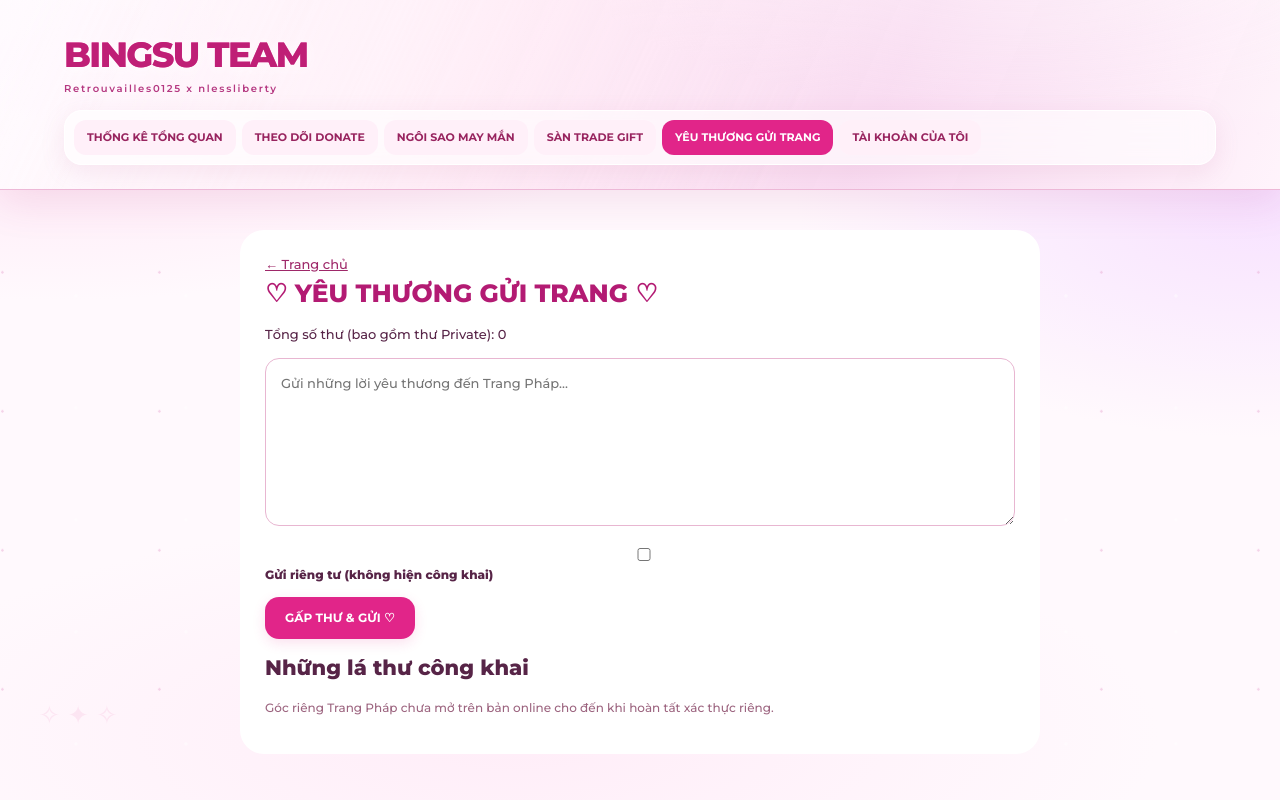
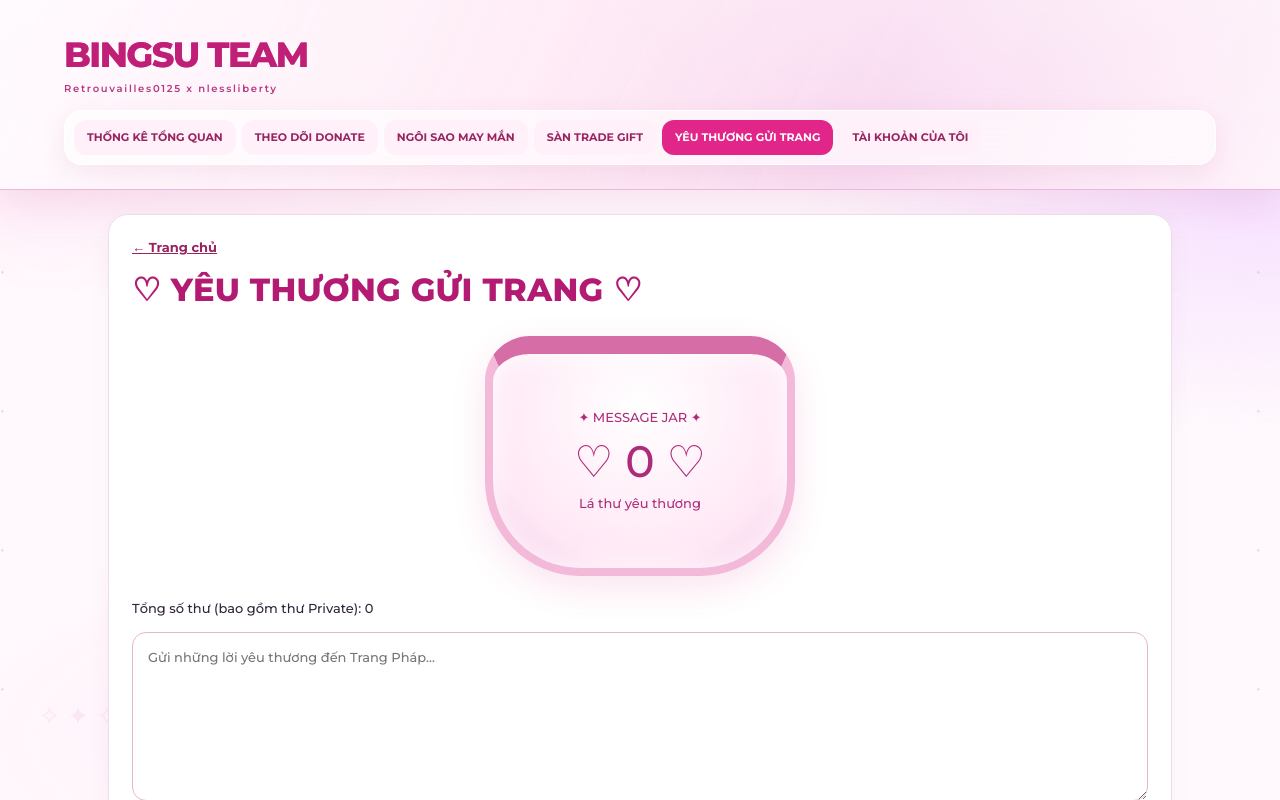
Before and after one commit to retrouvailles0125-bst/bingsu-team-v40, a Next.js app: page /love in a window 1280 px wide. Shown: the top 800 px of the page. Built offline with nearby package versions, Linux system fonts and the light colour scheme; no server answers; the database is empty.

Commit message:
style(v40): align LovePage.tsx with original V40 theme

```diff
--- a/src/features/love/LovePage.tsx
+++ b/src/features/love/LovePage.tsx
@@ -6,4 +6,4 @@ export default function Love(){const [body,setBody]=useState(''),[privateLetter,
 async function refresh(){const [{data},{data:count}]=await Promise.all([db.from('love_messages').select('id,body,created_at').eq('is_private',false).eq('hidden',false).order('created_at',{ascending:false}).limit(30),db.rpc('love_message_total')]);setLetters(data||[]);setTotal(Number(count||0))}
 useEffect(()=>{refresh()},[]);
 async function send(e:React.FormEvent){e.preventDefault();setNotice('');const {data:{user}}=await db.auth.getUser();if(!user){setNotice('Đăng nhập để gửi thư.');return}const {error}=await db.from('love_messages').insert({author_id:user.id,body:body.trim(),is_private:privateLetter});if(error)setNotice(error.message);else{setBody('');setNotice('Đã gửi thư thành công!');refresh()}}
-return <main style={{maxWidth:800,margin:'40px auto',padding:25,background:'white',borderRadius:24}}><Link href='/'>← Trang chủ</Link><h1 style={{color:'#b31b73'}}>♡ YÊU THƯƠNG GỬI TRANG ♡</h1><p>Tổng số thư (bao gồm thư Private): <strong>{total}</strong></p><form onSubmit={send}><textarea required maxLength={5000} rows={7} style={{width:'100%',padding:15,borderRadius:14,border:'1px solid #e8b6d1'}} placeholder='Gửi những lời yêu thương đến Trang Pháp...' value={body} onChange={e=>setBody(e.target.value)}/><p><label><input type='checkbox' checked={privateLetter} onChange={e=>setPrivate(e.target.checked)}/> Gửi riêng tư (không hiện công khai)</label></p><button style={{padding:'12px 20px',background:'#e12589',color:'white',border:0,borderRadius:14}}>GẤP THƯ & GỬI ♡</button></form><p role='status'>{notice}</p><h2>Những lá thư công khai</h2>{letters.map(l=><article key={l.id} style={{border:'1px solid #f1d1e5',padding:15,borderRadius:14,margin:'10px 0'}}><small>{new Date(l.created_at).toLocaleDateString('vi-VN')}</small><p style={{whiteSpace:'pre-wrap'}}>{l.body}</p></article>)}<p style={{fontSize:12,color:'#9c647f'}}>Góc riêng Trang Pháp chưa mở trên bản online cho đến khi hoàn tất xác thực riêng.</p></main>}
+return <main className='bst-v40-page'><section className='bst-v40-panel'><Link href='/'>← Trang chủ</Link><h1 style={{color:'#b31b73'}}>♡ YÊU THƯƠNG GỬI TRANG ♡</h1><div className='bst-v40-jar' aria-label='Hộp thư yêu thương'><div>✦ MESSAGE JAR ✦<b>♡ {total} ♡</b><span>Lá thư yêu thương</span></div></div><p>Tổng số thư (bao gồm thư Private): <strong>{total}</strong></p><form onSubmit={send}><textarea required maxLength={5000} rows={7} style={{width:'100%',padding:15,borderRadius:14,border:'1px solid #e8b6d1'}} placeholder='Gửi những lời yêu thương đến Trang Pháp...' value={body} onChange={e=>setBody(e.target.value)}/><p><label><input type='checkbox' checked={privateLetter} onChange={e=>setPrivate(e.target.checked)}/> Gửi riêng tư (không hiện công khai)</label></p><button style={{padding:'12px 20px',background:'#e12589',color:'white',border:0,borderRadius:14}}>GẤP THƯ & GỬI ♡</button></form><p role='status'>{notice}</p><h2>Những lá thư công khai</h2>{letters.map(l=><article key={l.id} style={{border:'1px solid #f1d1e5',padding:15,borderRadius:14,margin:'10px 0'}}><small>{new Date(l.created_at).toLocaleDateString('vi-VN')}</small><p style={{whiteSpace:'pre-wrap'}}>{l.body}</p></article>)}<p style={{fontSize:12,color:'#9c647f'}}>Góc riêng Trang Pháp chưa mở trên bản online cho đến khi hoàn tất xác thực riêng.</p></section></main>}
```
